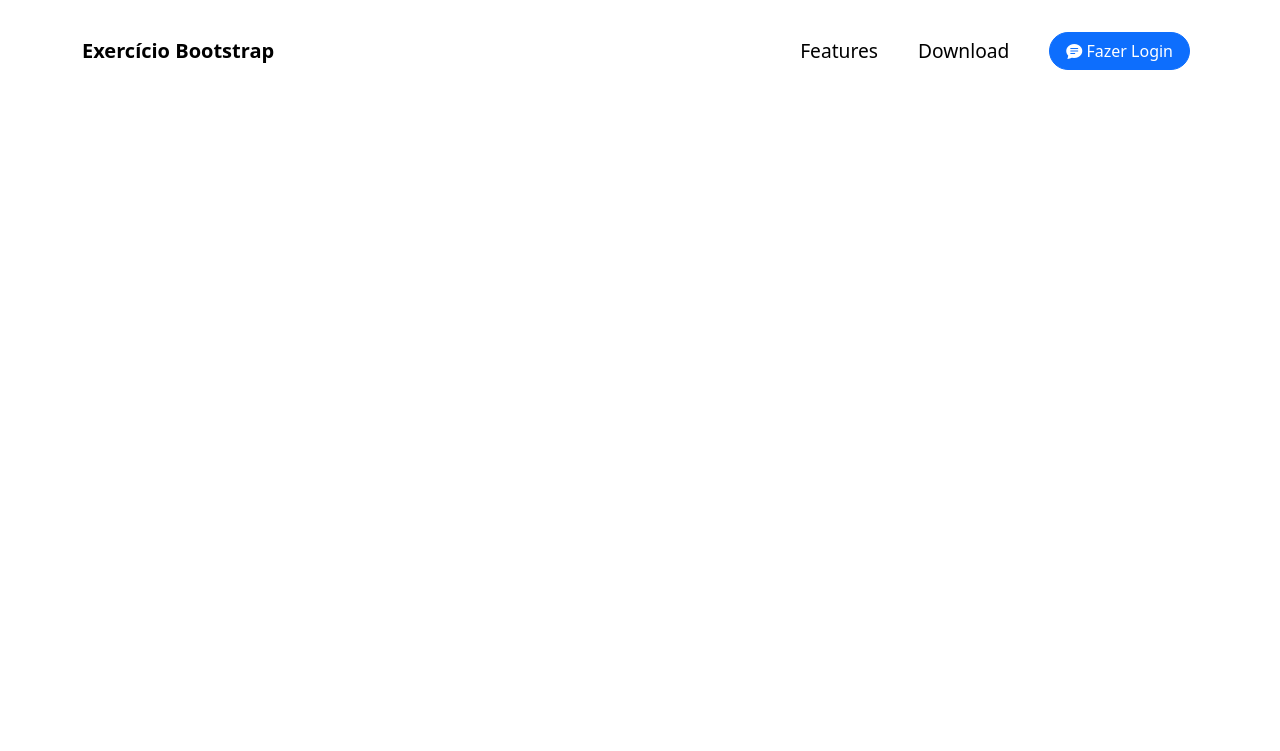
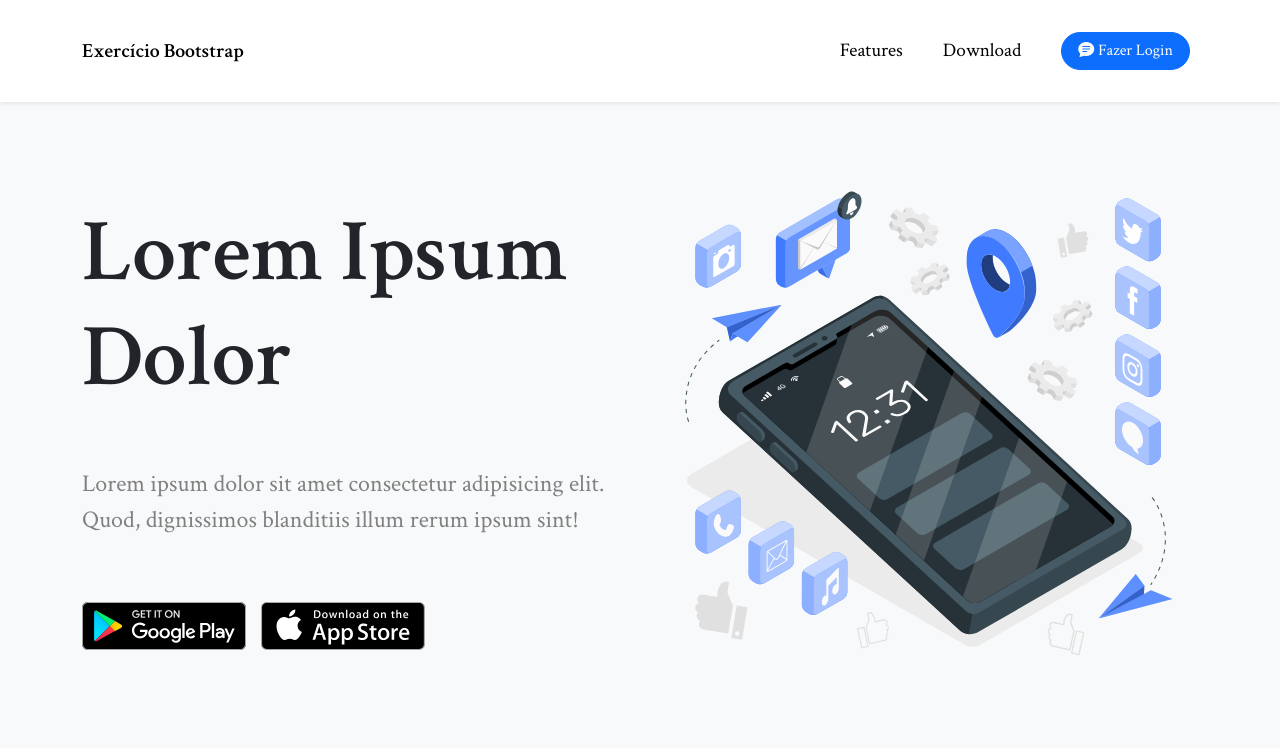
Before and after one commit to SchunckLeonardo/Bootstrap-ex-01, a plain HTML site: page index.html in a window 1280 px wide. Drawn offline with nearby package versions, Linux system fonts and the light colour scheme.

Commit message:
feat: main article added

```diff
--- a/index.html
+++ b/index.html
@@ -19,7 +19,7 @@
 
 <body>
 
-    <nav class="navbar navbar-expand-lg">
+    <nav class="navbar navbar-expand-lg bg-white shadow-sm">
         <div class="container py-3">
             <a class="navbar-brand" href="#">Exercício Bootstrap</a>
             <button class="navbar-toggler px-3 py-2" type="button" data-bs-toggle="collapse" data-bs-target="#navbarNav"
@@ -43,6 +43,24 @@
         </div>
     </nav>
 
+    <main class="main-container container-fluid bg-light">
+        <article class="container">
+            <div class="row">
+                <div class="col-md-12 col-lg-6 d-flex flex-column justify-content-evenly text-center text-lg-start">
+                    <h1 class="display-1 main-title fw-bold text-dark">Lorem ipsum dolor</h1>
+                    <p class="lead main-paragraphy">Lorem ipsum dolor sit amet consectetur adipisicing elit. Quod, dignissimos blanditiis illum rerum ipsum sint!</p>
+                    <div class="badges-icons d-flex flex-lg-row flex-column align-items-center">
+                        <img class="img-fluid logo-brand-app" src="./assets/img/google-play-badge.svg" alt="badge google play to download app">
+                        <img class="img-fluid logo-brand-app" src="./assets/img/app-store-badge.svg" alt="badge apple store to download app">
+                    </div>
+                </div>
+                <div class="col-md-12 col-lg-6">
+                    <img class="img-fluid" src="./assets/img/phone-amico.svg" alt="Cellphone with apps and icons">
+                </div>
+            </div>
+        </article>
+    </main>
+
 
     <script src="https://cdn.jsdelivr.net/npm/bootstrap@5.3.1/dist/js/bootstrap.bundle.min.js"
         integrity="sha384-HwwvtgBNo3bZJJLYd8oVXjrBZt8cqVSpeBNS5n7C8IVInixGAoxmnlMuBnhbgrkm"
--- a/style.css
+++ b/style.css
@@ -1,3 +1,14 @@
+@import url('https://fonts.googleapis.com/css2?family=Comfortaa:wght@300&family=Crimson+Text:wght@400;600&display=swap');
+
+body {
+    font-family: 'Comfortaa', cursive;
+    font-family: 'Crimson Text', serif;
+}
+
+.main-container {
+    padding: 50px 0;
+}
+
 .navbar .navbar-brand {
     color: #000;
     font-weight: 700;
@@ -12,3 +23,25 @@
 .navbar .navbar-toggler {
     box-shadow: none;
 }
+
+.main-title {
+    font-size: 5.5em;
+    font-weight: 600;
+    color: #000;
+    text-transform: capitalize;
+}
+
+.badges-icons {
+    gap: 15px;
+}
+
+.main-paragraphy {
+    color: gray;
+    font-size: 1.5em;
+    font-weight: 400;
+}
+
+.logo-brand-app {
+    width: 30%;
+    height: 100%;
+}
```
